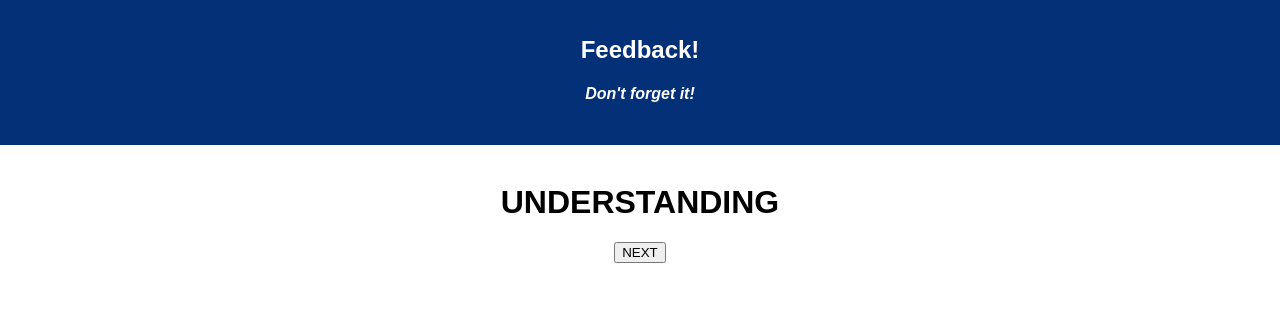
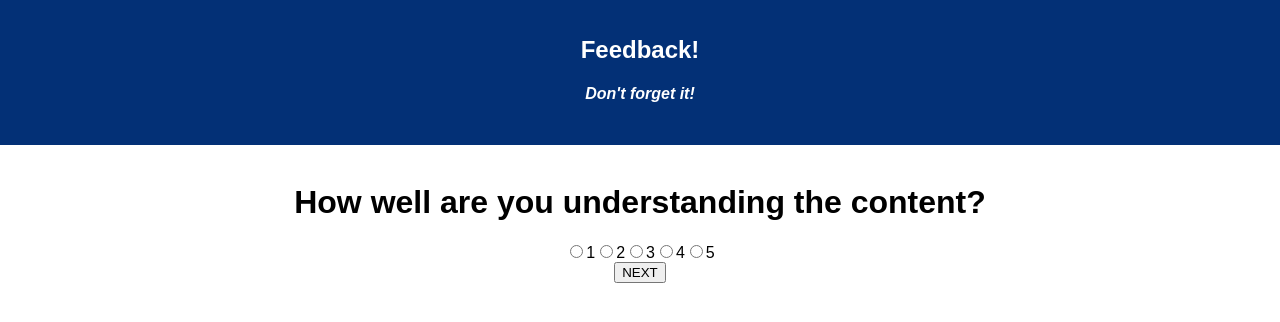
Before and after one commit to nkean/weekend-7-reflection, a React (Create React App) app: page /2 in a window 1280 px wide. Shown: the top 322 px of the page. Built offline with nearby package versions, Linux system fonts and the light colour scheme.

Commit message:
add radio buttons to pages that need 1-5 range, add input field to comment page

```diff
--- a/src/components/Admin/Admin.js
+++ b/src/components/Admin/Admin.js
@@ -1,6 +1,5 @@
 // dependencies
 import React, { Component } from 'react';
-import { Link } from 'react-router-dom';
 import { connect } from 'react-redux';
 
 class Admin extends Component {
--- a/src/components/Comments/Comments.js
+++ b/src/components/Comments/Comments.js
@@ -2,14 +2,31 @@ import React, { Component } from 'react';
 import { connect } from 'react-redux';
 
 class Comments extends Component {
+  constructor(props) {
+    super(props);
+
+    this.state = {
+      comment: '',
+    };
+  }
+
+  commentChangeHandler = event => {
+    this.setState({
+      comment: event.target.value,
+    });
+  };
+
   nextPageHandler = () => {
     this.props.history.push('/5');
-  }
+  };
 
   render() {
     return (
       <div>
-        <h1>COMMENTS</h1>
+        <h1>Any comments you want to leave?</h1>
+        <div>
+          <input value={this.state.comment} placeholder="Your comments" onChange={this.commentChangeHandler} />
+        </div>
         <button onClick={this.nextPageHandler}>NEXT</button>
       </div>
     );
--- a/src/components/Feeling/Feeling.js
+++ b/src/components/Feeling/Feeling.js
@@ -2,6 +2,20 @@ import React, { Component } from 'react';
 import { connect } from 'react-redux';
 
 class Feeling extends Component {
+  constructor(props) {
+    super(props);
+
+    this.state = {
+      value: '',
+    };
+  }
+
+  valueChangeHandler = event => {
+    this.setState({
+      value: event.target.value,
+    });
+  }
+
   nextPageHandler = () => {
     this.props.history.push('/2');
   }
@@ -9,7 +23,29 @@ class Feeling extends Component {
   render() {
     return (
       <div>
-        <h1>FEELING</h1>
+        <h1>How are you feeling today?</h1>
+        <div>
+          <label>
+            <input type="radio" value="1" checked={this.state.value === '1'} onChange={this.valueChangeHandler} />
+            1
+          </label>
+          <label>
+            <input type="radio" value="2" checked={this.state.value === '2'} onChange={this.valueChangeHandler} />
+            2
+          </label>
+          <label>
+            <input type="radio" value="3" checked={this.state.value === '3'} onChange={this.valueChangeHandler} />
+            3
+          </label>
+          <label>
+            <input type="radio" value="4" checked={this.state.value === '4'} onChange={this.valueChangeHandler} />
+            4
+          </label>
+          <label>
+            <input type="radio" value="5" checked={this.state.value === '5'} onChange={this.valueChangeHandler} />
+            5
+          </label>
+        </div>
         <button onClick={this.nextPageHandler}>NEXT</button>
       </div>
     );
--- a/src/components/Supported/Supported.js
+++ b/src/components/Supported/Supported.js
@@ -2,6 +2,20 @@ import React, { Component } from 'react';
 import { connect } from 'react-redux';
 
 class Supported extends Component {
+  constructor(props) {
+    super(props);
+
+    this.state = {
+      value: '',
+    };
+  }
+
+  valueChangeHandler = event => {
+    this.setState({
+      value: event.target.value,
+    });
+  }
+
   nextPageHandler = () => {
     this.props.history.push('/4');
   }
@@ -9,7 +23,29 @@ class Supported extends Component {
   render() {
     return (
       <div>
-        <h1>SUPPORTED</h1>
+        <h1>How well are you being supported?</h1>
+        <div>
+          <label>
+            <input type="radio" value="1" checked={this.state.value === '1'} onChange={this.valueChangeHandler} />
+            1
+          </label>
+          <label>
+            <input type="radio" value="2" checked={this.state.value === '2'} onChange={this.valueChangeHandler} />
+            2
+          </label>
+          <label>
+            <input type="radio" value="3" checked={this.state.value === '3'} onChange={this.valueChangeHandler} />
+            3
+          </label>
+          <label>
+            <input type="radio" value="4" checked={this.state.value === '4'} onChange={this.valueChangeHandler} />
+            4
+          </label>
+          <label>
+            <input type="radio" value="5" checked={this.state.value === '5'} onChange={this.valueChangeHandler} />
+            5
+          </label>
+        </div>
         <button onClick={this.nextPageHandler}>NEXT</button>
       </div>
     );
--- a/src/components/Understanding/Understanding.js
+++ b/src/components/Understanding/Understanding.js
@@ -3,6 +3,20 @@ import React, { Component } from 'react';
 import { connect } from 'react-redux';
 
 class Understanding extends Component {
+  constructor(props) {
+    super(props);
+
+    this.state = {
+      value: '',
+    };
+  }
+
+  valueChangeHandler = event => {
+    this.setState({
+      value: event.target.value,
+    });
+  }
+
   nextPageHandler = () => {
     this.props.history.push('/3');
   }
@@ -10,7 +24,29 @@ class Understanding extends Component {
   render() {
     return (
       <div>
-        <h1>UNDERSTANDING</h1>
+        <h1>How well are you understanding the content?</h1>
+        <div>
+          <label>
+            <input type="radio" value="1" checked={this.state.value === '1'} onChange={this.valueChangeHandler} />
+            1
+          </label>
+          <label>
+            <input type="radio" value="2" checked={this.state.value === '2'} onChange={this.valueChangeHandler} />
+            2
+          </label>
+          <label>
+            <input type="radio" value="3" checked={this.state.value === '3'} onChange={this.valueChangeHandler} />
+            3
+          </label>
+          <label>
+            <input type="radio" value="4" checked={this.state.value === '4'} onChange={this.valueChangeHandler} />
+            4
+          </label>
+          <label>
+            <input type="radio" value="5" checked={this.state.value === '5'} onChange={this.valueChangeHandler} />
+            5
+          </label>
+        </div>
         <button onClick={this.nextPageHandler}>NEXT</button>
       </div>
     );
```
